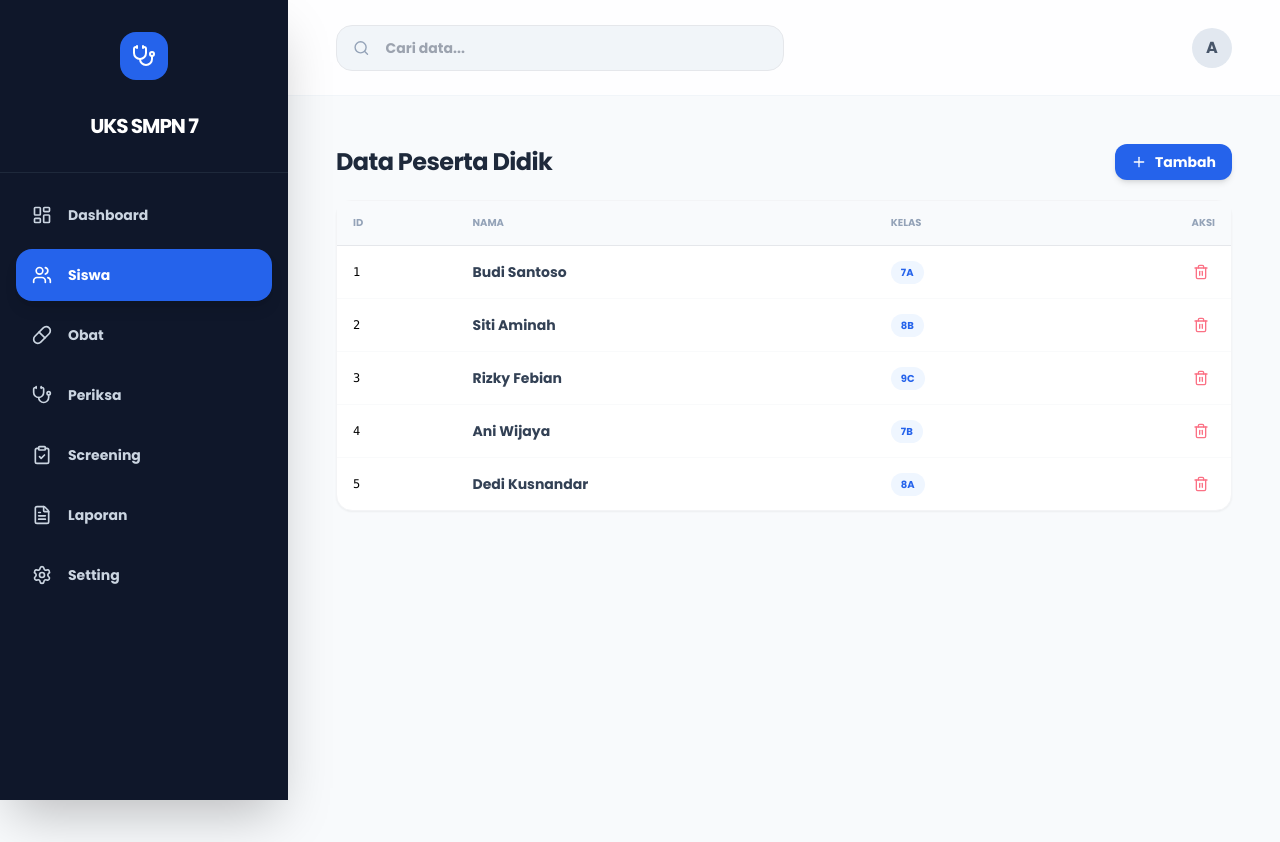
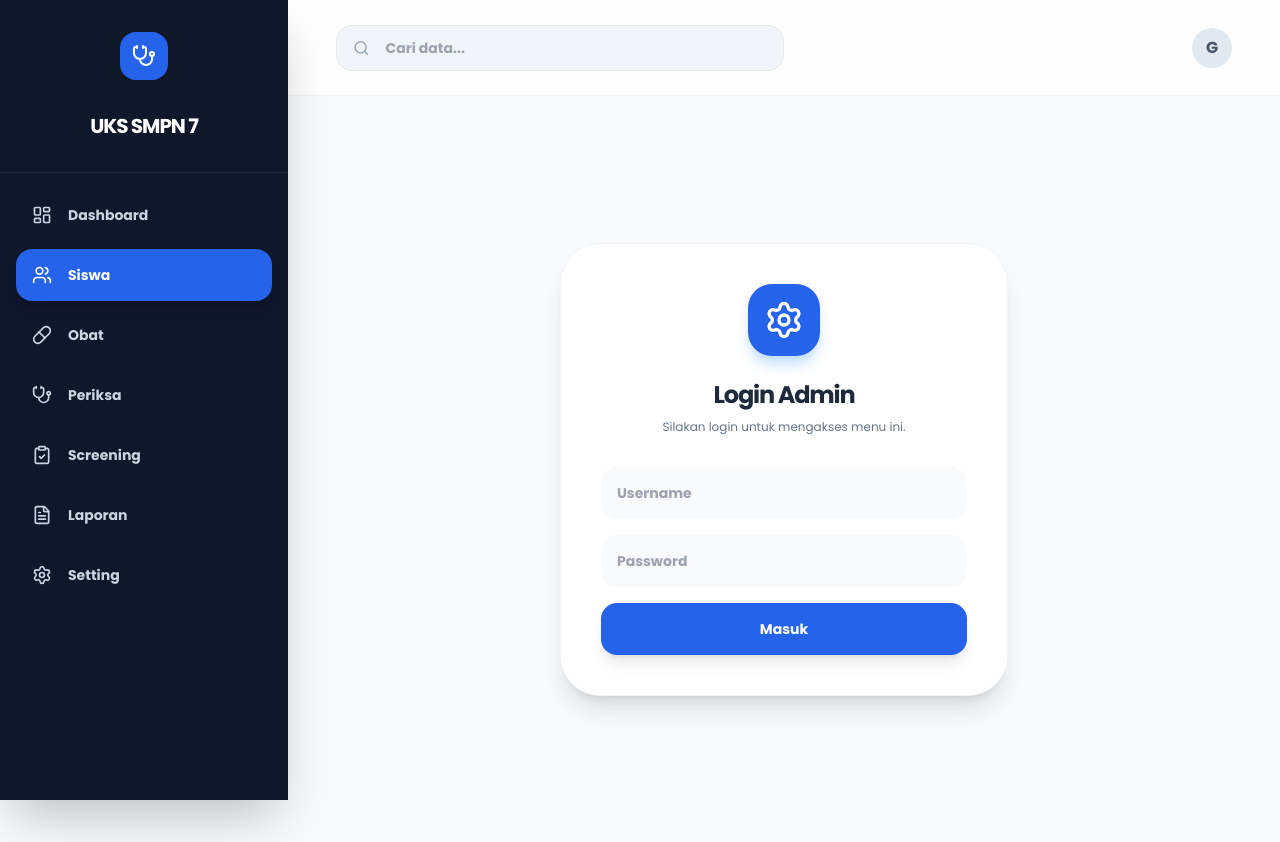
Before and after one commit to wiwikismiati61-sudo/UKS-SPANJU, a React (Vite) app: page / in a window 1280 px wide. Both pictures are taken after a click on the button "Siswa". Before the commit the page ends 800 px from the top, so only its background shows below. Built offline with nearby package versions, Linux system fonts and the light colour scheme.

Commit message:
feat: Add admin credentials management
Introduce a user interface for managing admin username and password. This change also includes validation during database restoration to ensure the presence of user credentials.

```diff
--- a/App.tsx
+++ b/App.tsx
@@ -48,6 +48,7 @@ import {
 
 // --- Constants & Defaults ---
 const DEFAULT_DB: AppDatabase = {
+  user: { username: 'admin', password: '123' },
   siswa: [
     { id: 1, nama: 'Budi Santoso', kelas: '7A' },
     { id: 2, nama: 'Siti Aminah', kelas: '8B' },
@@ -452,7 +453,7 @@ const Pengaturan: React.FC<{ db: AppDatabase, setDb: (db: AppDatabase) => void,
     reader.onload = (evt) => {
       try {
         const json = JSON.parse(evt.target?.result as string);
-        if (json.siswa) {
+        if (json.user && json.siswa) {
           saveToStorage(json);
           Swal.fire('Restorasi Berhasil', 'Database UKS telah diperbarui dari file cadangan.', 'success');
         } else {
@@ -485,7 +486,22 @@ const Pengaturan: React.FC<{ db: AppDatabase, setDb: (db: AppDatabase) => void,
   return (
     <div className="space-y-5 animate-in fade-in duration-500">
       <h2 className="text-2xl font-black text-slate-800 tracking-tight">Pengaturan</h2>
-      <div className="grid grid-cols-1 gap-6">
+      <div className="grid grid-cols-1 lg:grid-cols-2 gap-6">
+        <div className="bg-white p-6 rounded-2xl shadow-sm border border-gray-100">
+          <h3 className="font-bold text-slate-800 text-sm mb-5 flex items-center gap-2"><Settings size={18}/> Kredensial Admin</h3>
+          <div className="space-y-3">
+            <div>
+              <label className="text-[10px] font-bold text-slate-400 uppercase mb-1 block">Username</label>
+              <input type="text" className="w-full p-3 bg-slate-50 rounded-xl outline-none text-sm" value={db.user.username} onChange={e => setDb({...db, user: {...db.user, username: e.target.value}})} />
+            </div>
+            <div>
+              <label className="text-[10px] font-bold text-slate-400 uppercase mb-1 block">Password Baru</label>
+              <input type="password" className="w-full p-3 bg-slate-50 rounded-xl outline-none text-sm" value={db.user.password} onChange={e => setDb({...db, user: {...db.user, password: e.target.value}})} />
+            </div>
+            <button onClick={() => { saveToStorage(db); Swal.fire('Tersimpan', 'Profil admin telah diperbarui.', 'success'); }} className="bg-blue-600 text-white py-3 rounded-xl text-sm font-black w-full shadow-md hover:bg-blue-700 transition">Update Profil</button>
+          </div>
+        </div>
+
         <div className="bg-white p-6 rounded-2xl shadow-sm border border-gray-100 flex flex-col">
           <h3 className="font-bold text-slate-800 text-sm mb-4 flex items-center gap-2"><Download size={18} className="text-emerald-500"/> Pemeliharaan Data</h3>
           <p className="text-[11px] text-slate-400 mb-5 leading-relaxed">Cadangkan data secara rutin ke dalam file .json untuk mencegah kehilangan data jika cache browser dibersihkan.</p>
@@ -500,7 +516,7 @@ const Pengaturan: React.FC<{ db: AppDatabase, setDb: (db: AppDatabase) => void,
           </div>
         </div>
 
-        <div className="bg-rose-50 p-6 rounded-2xl border border-rose-100 flex flex-col sm:flex-row sm:items-center sm:justify-between gap-4">
+        <div className="md:col-span-2 bg-rose-50 p-6 rounded-2xl border border-rose-100 flex flex-col sm:flex-row sm:items-center sm:justify-between gap-4">
           <div>
             <h3 className="font-bold text-rose-800 text-sm mb-1 flex items-center gap-2"><AlertTriangle size={18}/> Bahaya: Reset Database</h3>
             <p className="text-[10px] text-rose-700 opacity-70 font-bold">Tindakan ini akan menghapus semua catatan medis, stok obat, dan data siswa secara permanen!</p>
@@ -516,11 +532,14 @@ const Pengaturan: React.FC<{ db: AppDatabase, setDb: (db: AppDatabase) => void,
 
 // --- Main App Component ---
 const App: React.FC = () => {
+  const [isLoggedIn, setIsLoggedIn] = useState(false);
   const [activePage, setActivePage] = useState<PageId>('dashboard');
   const [sidebarOpen, setSidebarOpen] = useState(true);
   const [db, setDb] = useState<AppDatabase>(DEFAULT_DB);
   const [searchTerm, setSearchTerm] = useState('');
   const [previewData, setPreviewData] = useState<Transaction | null>(null);
+
+  const [loginForm, setLoginForm] = useState({ username: '', password: '' });
 
   useEffect(() => {
     const saved = localStorage.getItem('uks_db');
@@ -531,6 +550,16 @@ const App: React.FC = () => {
   }, []);
 
   const saveToStorage = useCallback((newDb: AppDatabase) => { setDb(newDb); localStorage.setItem('uks_db', JSON.stringify(newDb)); }, []);
+
+  const handleLogin = (e: React.FormEvent) => {
+    e.preventDefault();
+    if (loginForm.username === db.user.username && loginForm.password === db.user.password) {
+      setIsLoggedIn(true);
+      Swal.fire({ icon: 'success', title: 'Selamat Datang!', timer: 1500, showConfirmButton: false, customClass: { popup: 'rounded-3xl' } });
+    } else {
+      Swal.fire({ icon: 'error', title: 'Login Gagal', text: 'Kredensial salah!' });
+    }
+  };
 
   const handleRealPrint = () => {
     if (!previewData) return;
@@ -557,6 +586,41 @@ const App: React.FC = () => {
       window.print();
       setPreviewData(null);
     }, 200);
+  };
+
+  const renderContent = () => {
+    if (activePage === 'dashboard') {
+      return <Dashboard db={db} setActivePage={setActivePage} />;
+    }
+
+    if (!isLoggedIn) {
+      return (
+        <div className="flex items-center justify-center h-[calc(100vh-150px)]">
+          <div className="bg-white p-10 rounded-[40px] shadow-xl w-full max-w-md border border-slate-100">
+            <div className="text-center mb-8">
+              <div className="inline-block p-4 bg-blue-600 rounded-3xl mb-4 shadow-lg shadow-blue-200"><Settings size={40} className="text-white"/></div>
+              <h2 className="text-2xl font-black text-slate-800 tracking-tighter">Login Admin</h2>
+              <p className="text-xs text-slate-500 mt-2">Silakan login untuk mengakses menu ini.</p>
+            </div>
+            <form onSubmit={handleLogin} className="space-y-4">
+              <input type="text" className="w-full p-4 bg-slate-50 rounded-2xl outline-none font-bold text-sm" placeholder="Username" value={loginForm.username} onChange={e => setLoginForm({...loginForm, username: e.target.value})} required />
+              <input type="password" className="w-full p-4 bg-slate-50 rounded-2xl outline-none font-bold text-sm" placeholder="Password" value={loginForm.password} onChange={e => setLoginForm({...loginForm, password: e.target.value})} required />
+              <button type="submit" className="w-full bg-blue-600 text-white font-black py-4 rounded-2xl shadow-lg hover:bg-blue-700 transition active:scale-95 text-sm">Masuk</button>
+            </form>
+          </div>
+        </div>
+      );
+    }
+
+    switch (activePage) {
+      case 'master-siswa': return <MasterSiswa db={db} saveToStorage={saveToStorage} searchTerm={searchTerm} />;
+      case 'master-obat': return <MasterObat db={db} saveToStorage={saveToStorage} searchTerm={searchTerm} />;
+      case 'transaksi': return <FormTransaksi db={db} saveToStorage={saveToStorage} onPreview={setPreviewData} />;
+      case 'screening': return <ScreeningPage db={db} saveToStorage={saveToStorage} />;
+      case 'laporan': return <Laporan db={db} saveToStorage={saveToStorage} searchTerm={searchTerm} onPreview={setPreviewData} />;
+      case 'pengaturan': return <Pengaturan db={db} setDb={setDb} saveToStorage={saveToStorage} />;
+      default: return null;
+    }
   };
 
   return (
@@ -614,22 +678,23 @@ const App: React.FC = () => {
             </button>
           ))}
         </nav>
+        {isLoggedIn && (
+          <div className="p-6 border-t border-slate-800">
+            <button onClick={() => setIsLoggedIn(false)} className="w-full flex items-center gap-4 p-4 rounded-2xl bg-rose-500/10 text-rose-500 hover:bg-rose-500 hover:text-white transition"><LogOut size={20}/><span className="font-bold lg:block">Logout</span></button>
+          </div>
+        )}
       </aside>
 
       <main className={`flex-1 transition-all duration-300 lg:ml-72 print:m-0 print:ml-0`}>
         <header className="h-24 bg-white/80 backdrop-blur-sm border-b border-slate-100 px-6 lg:px-12 flex items-center justify-between sticky top-0 z-30 print:hidden">
           <button onClick={() => setSidebarOpen(!sidebarOpen)} className="p-3 bg-slate-100 rounded-xl lg:hidden"><Menu size={20}/></button>
           <div className="flex items-center gap-4 bg-slate-100 px-4 py-3 rounded-2xl border w-full max-w-xs lg:max-w-md"><Search size={18} className="text-slate-400"/><input type="text" placeholder={`Cari data...`} className="bg-transparent border-none outline-none text-sm w-full font-bold" value={searchTerm} onChange={e => setSearchTerm(e.target.value)} /></div>
-          <div className="w-10 h-10 rounded-full bg-slate-200 flex items-center justify-center font-black text-slate-600">A</div>
+          <div className="w-10 h-10 rounded-full bg-slate-200 flex items-center justify-center font-black text-slate-600">
+            {isLoggedIn ? db.user.username.charAt(0).toUpperCase() : 'G'}
+          </div>
         </header>
         <div className="p-6 lg:p-12 max-w-7xl mx-auto print:p-0">
-          {activePage === 'dashboard' && <Dashboard db={db} setActivePage={setActivePage} />}
-          {activePage === 'master-siswa' && <MasterSiswa db={db} saveToStorage={saveToStorage} searchTerm={searchTerm} />}
-          {activePage === 'master-obat' && <MasterObat db={db} saveToStorage={saveToStorage} searchTerm={searchTerm} />}
-          {activePage === 'transaksi' && <FormTransaksi db={db} saveToStorage={saveToStorage} onPreview={setPreviewData} />}
-          {activePage === 'screening' && <ScreeningPage db={db} saveToStorage={saveToStorage} />}
-          {activePage === 'laporan' && <Laporan db={db} saveToStorage={saveToStorage} searchTerm={searchTerm} onPreview={setPreviewData} />}
-          {activePage === 'pengaturan' && <Pengaturan db={db} setDb={setDb} saveToStorage={saveToStorage} />}
+          {renderContent()}
         </div>
       </main>
 
--- a/types.ts
+++ b/types.ts
@@ -1,3 +1,8 @@
+
+export interface User {
+  username: string;
+  password: string;
+}
 
 export interface Student {
   id: string | number;
@@ -33,6 +38,7 @@ export interface Screening {
 }
 
 export interface AppDatabase {
+  user: User;
   siswa: Student[];
   obat: Medicine[];
   transaksi: Transaction[];
```
